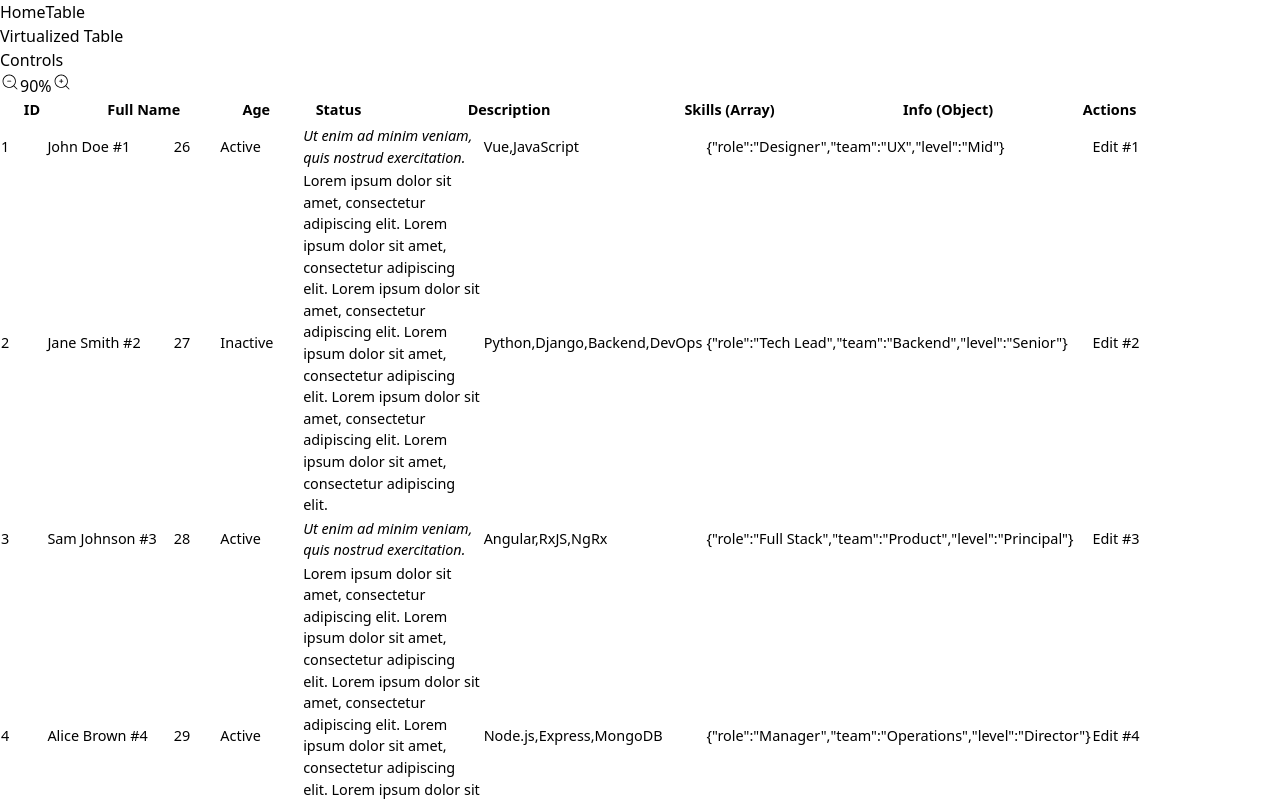
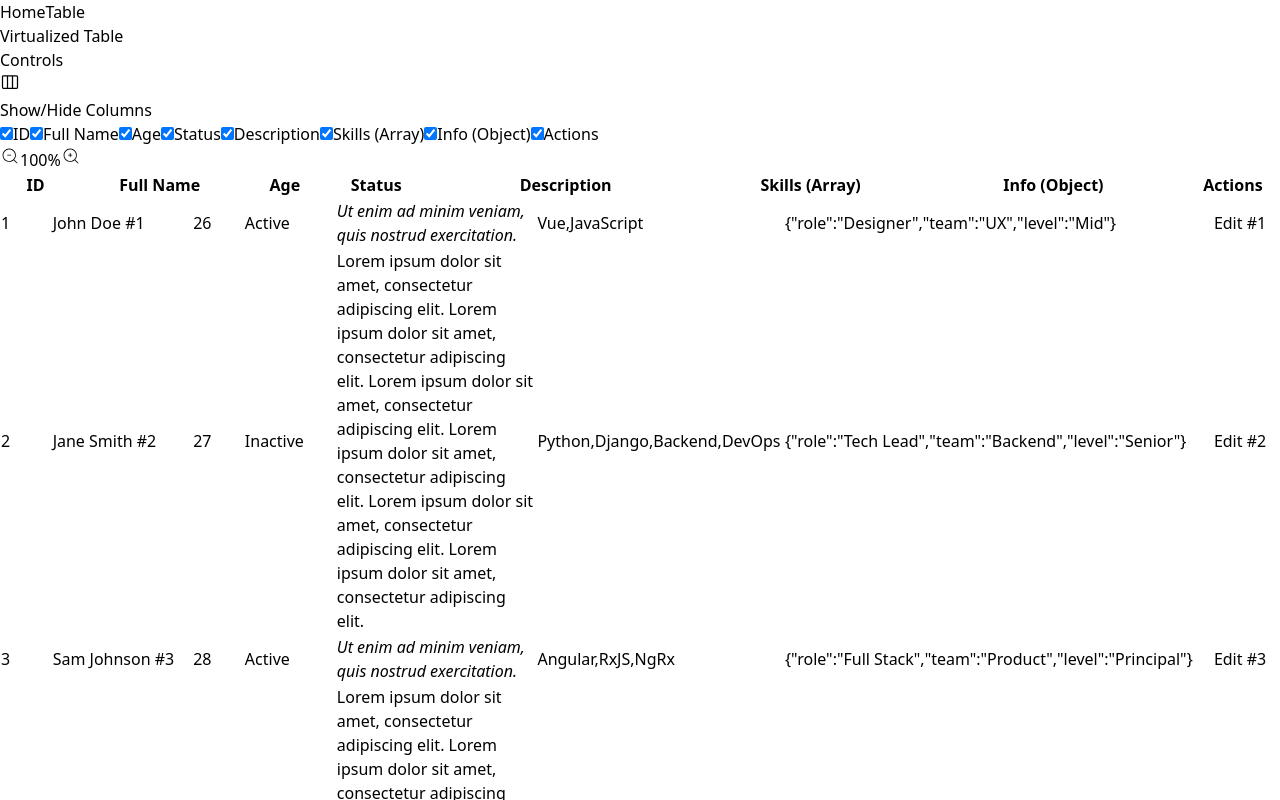
Before and after one commit to FeroHriadel/ncss-react, a React (Vite) app: page /table in a window 1280 px wide. Both pictures are taken after a click on the button 10 px from the left and 82 px from the top of the page. Shown: the top 800 px of the page. Built offline with nearby package versions, Linux system fonts and the light colour scheme.

Commit message:
columns adding/removing

```diff
--- a/src/components/tables/VirtualizedTable.tsx
+++ b/src/components/tables/VirtualizedTable.tsx
@@ -1,5 +1,6 @@
 import React from 'react'
 import { CiZoomIn, CiZoomOut } from "react-icons/ci"
+import { HiOutlineViewColumns } from "react-icons/hi2"
 
 interface VirtualizedTableProps {
   data: { [key: string]: string | number | boolean | null | undefined | [] | object | React.ReactNode }[];
@@ -48,6 +49,9 @@ function VirtualizedTable(props: VirtualizedTableProps) {
   const [isDraggingTable, setIsDraggingTable] = React.useState(false)
   const lastMousePosition = React.useRef({ x: 0, y: 0 })
   const [zoomLevel, setZoomLevel] = React.useState(1) // Zoom state (1 = 100%, 0.8 = 80%, 1.2 = 120%)
+  const [showColumnOptions, setShowColumnOptions] = React.useState(false) // Column visibility dropdown
+  const [visibleColumns, setVisibleColumns] = React.useState<{ [key: string]: boolean }>({}) // Track visible columns
+  const columnOptionsRef = React.useRef<HTMLDivElement>(null) // Ref for dropdown
 
   // Zoom controls
   const minZoom = 0.5 // 50%
@@ -133,6 +137,49 @@ function VirtualizedTable(props: VirtualizedTableProps) {
 
   const handleZoomOut = () => {
     setZoomLevel(prev => Math.max(minZoom, prev - zoomStep))
+  }
+
+  // Initialize visible columns when columns change
+  React.useEffect(() => {
+    const initialVisibility: { [key: string]: boolean } = {}
+    columns.forEach(col => {
+      initialVisibility[col.column] = true // All columns visible by default
+    })
+    setVisibleColumns(initialVisibility)
+  }, [columns])
+
+  // Column visibility handlers
+  const toggleColumnVisibility = (columnKey: string) => {
+    setVisibleColumns(prev => ({
+      ...prev,
+      [columnKey]: !prev[columnKey]
+    }))
+  }
+
+  const toggleColumnOptions = () => {
+    setShowColumnOptions(prev => !prev)
+  }
+
+  // Click outside to close dropdown
+  React.useEffect(() => {
+    const handleClickOutside = (event: MouseEvent) => {
+      if (columnOptionsRef.current && !columnOptionsRef.current.contains(event.target as Node)) {
+        setShowColumnOptions(false)
+      }
+    }
+
+    if (showColumnOptions) {
+      document.addEventListener('mousedown', handleClickOutside)
+    }
+
+    return () => {
+      document.removeEventListener('mousedown', handleClickOutside)
+    }
+  }, [showColumnOptions])
+
+  // Filter visible columns
+  const getVisibleColumns = () => {
+    return columns.filter(col => visibleColumns[col.column] !== false)
   }
 
   // Scroll synchronization + auto-pagination
@@ -236,7 +283,44 @@ function VirtualizedTable(props: VirtualizedTableProps) {
         <div className="flex items-center">
           <span className="text-sm text-gray-600">Controls</span>
         </div>
-        <div className="flex items-center gap-2">
+        <div className="flex items-center gap-2 relative">
+          {/* Column Visibility Toggle */}
+          <div className="relative" ref={columnOptionsRef}>
+            <button
+              className="p-1 hover:bg-gray-200 rounded transition-colors"
+              title="Toggle Columns"
+              onClick={toggleColumnOptions}
+            >
+              <HiOutlineViewColumns size={20} />
+            </button>
+
+            {/* Column Options Dropdown */}
+            {showColumnOptions && (
+              <div className="absolute top-full right-0 mt-1 bg-white border border-gray-300 rounded shadow-lg z-10 min-w-[200px]">
+                <div className="p-2 border-b border-gray-200">
+                  <span className="text-sm font-medium text-gray-700">Show/Hide Columns</span>
+                </div>
+                <div className="max-h-60 overflow-y-auto">
+                  {columns.map(col => (
+                    <label
+                      key={col.column}
+                      className="flex items-center p-2 hover:bg-gray-50 cursor-pointer"
+                    >
+                      <input
+                        type="checkbox"
+                        checked={visibleColumns[col.column] !== false}
+                        onChange={() => toggleColumnVisibility(col.column)}
+                        className="mr-2"
+                      />
+                      <span className="text-sm text-gray-700">{col.displayValue}</span>
+                    </label>
+                  ))}
+                </div>
+              </div>
+            )}
+          </div>
+
+          {/* Zoom Controls */}
           <button
             className="p-1 hover:bg-gray-200 rounded transition-colors"
             title="Zoom Out"
@@ -280,11 +364,11 @@ function VirtualizedTable(props: VirtualizedTableProps) {
             }}>
               <thead className="bg-gray-50">
                 <tr>
-                  {columns.map((col, index) => (
+                  {getVisibleColumns().map((col, index) => (
                     <th
                       key={col.column}
                       className={`px-4 py-2 text-left break-words ${
-                        verticalSeparators && index < columns.length - 1 ? 'border-r border-gray-200' : ''
+                        verticalSeparators && index < getVisibleColumns().length - 1 ? 'border-r border-gray-200' : ''
                       }`}
                       style={getColumnStyle(col)}
                     >
@@ -348,7 +432,7 @@ function VirtualizedTable(props: VirtualizedTableProps) {
                       e.currentTarget.style.backgroundColor = stripedBg
                     } : undefined}
                   >
-                    {columns.map((col, index) => {
+                    {getVisibleColumns().map((col, index) => {
                       const cellValue = row[col.column]
 
                       // Handle different data types
@@ -373,7 +457,7 @@ function VirtualizedTable(props: VirtualizedTableProps) {
                         <td
                           key={col.column}
                           className={`px-4 py-2 break-words ${
-                            verticalSeparators && index < columns.length - 1 ? 'border-r border-gray-200' : ''
+                            verticalSeparators && index < getVisibleColumns().length - 1 ? 'border-r border-gray-200' : ''
                           }`}
                           style={getColumnStyle(col)}
                         >
```
